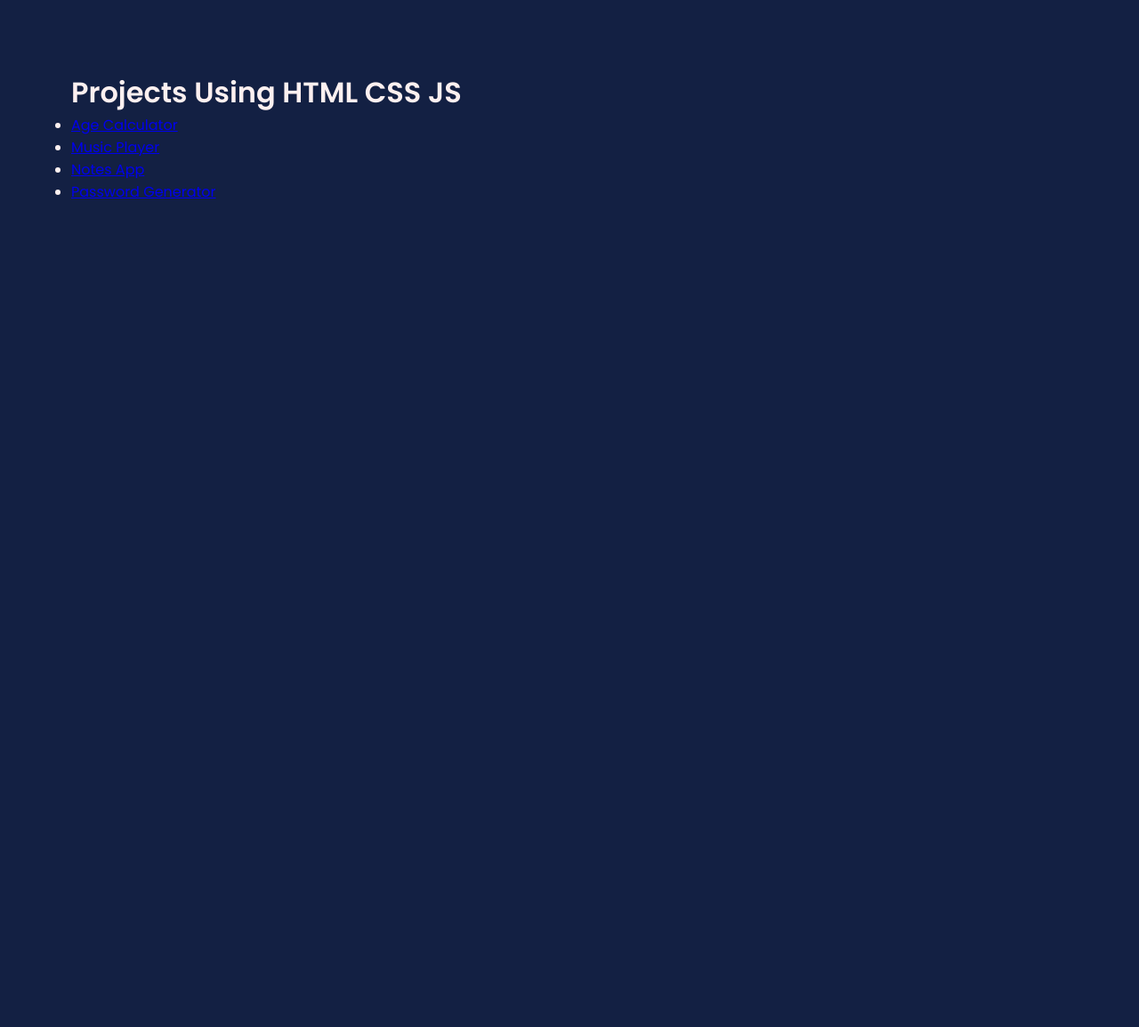
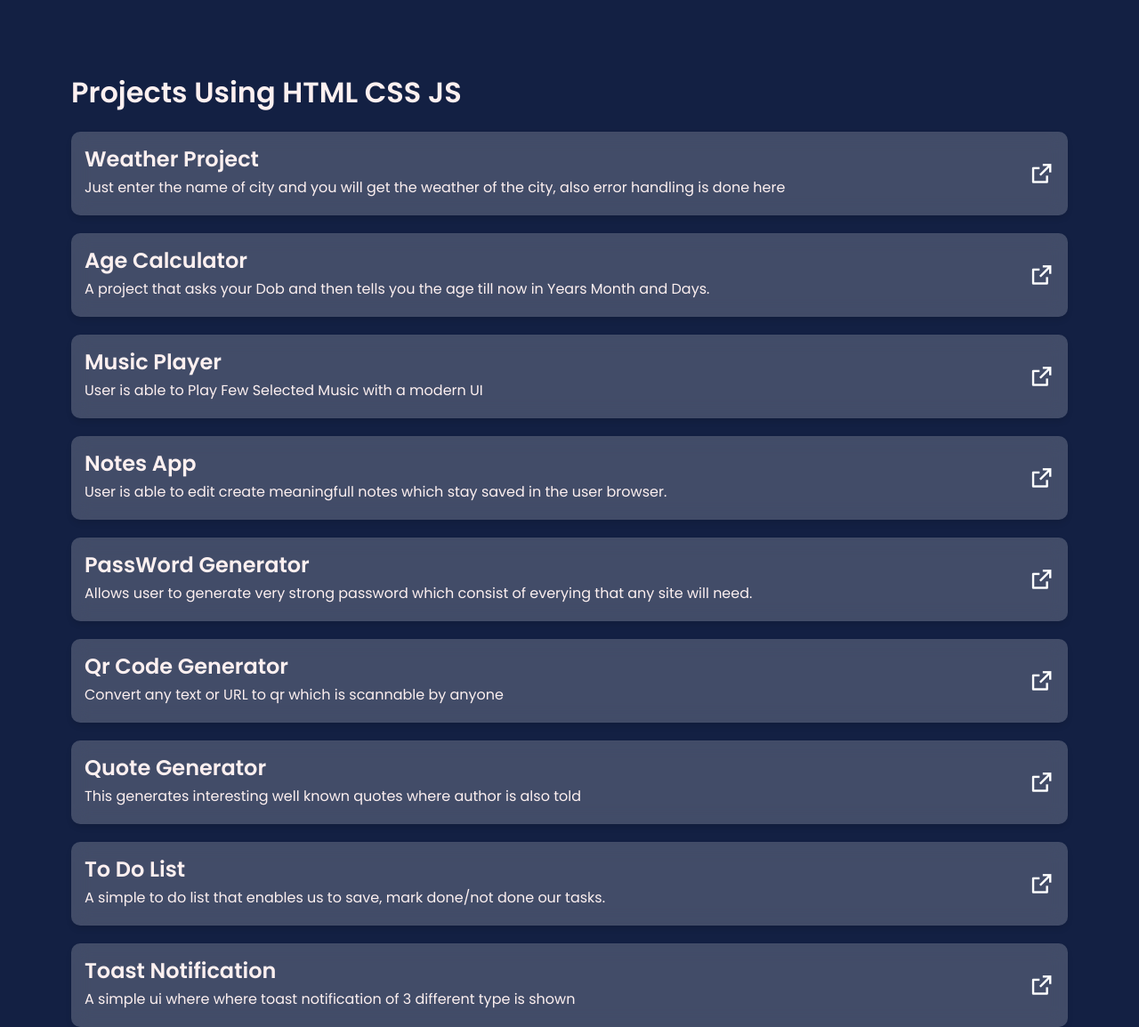
Before and after one commit to singhabhay188/JS_Projects, a plain HTML site: page index.html in a window 1280 px wide. Shown: the whole page at 89% size. Before the commit the page ends 800 px from the top, so only its background shows below. Drawn offline with nearby package versions, Linux system fonts and the light colour scheme.

Commit message:
Opening Page is Ready

```diff
--- a/index.html
+++ b/index.html
@@ -4,17 +4,14 @@
     <meta charset="UTF-8">
     <meta name="viewport" content="width=device-width, initial-scale=1.0">
     <title>Projects</title>
+    <link href="https://cdn.jsdelivr.net/npm/remixicon@3.5.0/fonts/remixicon.css" rel="stylesheet">
     <link rel="stylesheet" href="style.css">
+    <link rel="shortcut icon" href="favicon.ico" type="image/x-icon">
 </head>
 <body>
     <h1>Projects Using HTML CSS JS</h1>
 
-    <ul id="projectContainer">
-        <li><a href="Age Calculator/index.html">Age Calculator</a></li>
-        <li><a href="Music Player/index.html">Music Player</a></li>
-        <li><a href="Notes App/index.html">Notes App</a></li>
-        <li><a href="PassWord Generator/index.html">Password Generator</a></li>
-    </ul>
+    <ul id="projectContainer"></ul>
 
     <script src="script.js"></script>
 </body>
--- a/script.js
+++ b/script.js
@@ -0,0 +1,58 @@
+let projects = [
+    {
+        name:'Weather Project',
+        about:'Just enter the name of city and you will get the weather of the city, also error handling is done here',
+        url: 'Weather Project/index.html'
+    },
+    {
+        name:'Age Calculator',
+        about:'A project that asks your Dob and then tells you the age till now in Years Month and Days.',
+        url: 'Age Calculator/index.html'
+    },
+    {
+        name:'Music Player',
+        about:'User is able to Play Few Selected Music with a modern UI',
+        url: 'Music Player/index.html'
+    },
+    {
+        name:'Notes App',
+        about:'User is able to edit create meaningfull notes which stay saved in the user browser.',
+        url: 'Notes App/index.html'
+    },
+    {
+        name:'PassWord Generator',
+        about:'Allows user to generate very strong password which consist of everying that any site will need.',
+        url: 'PassWord Generator/index.html'
+    },
+    {
+        name:'Qr Code Generator',
+        about:'Convert any text or URL to qr which is scannable by anyone',
+        url: 'Qr Code Generator/index.html'
+    },
+    {
+        name:'Quote Generator',
+        about:'This generates interesting well known quotes where author is also told',
+        url: 'Quote Generator/index.html'
+    },
+    {
+        name:'To Do List',
+        about:'A simple to do list that enables us to save, mark done/not done our tasks.',
+        url: 'To Do List/index.html'
+    },
+    {
+        name:'Toast Notification',
+        about:'A simple ui where where toast notification of 3 different type is shown',
+        url: 'Toast Notification/index.html'
+    }
+]
+
+let projectContainer = document.getElementById('projectContainer');
+
+for(let i=0;i<projects.length;i++){
+    let cproject = projects[i];
+    let cprojectli = document.createElement('li');
+    cprojectli.innerHTML = `<div class="textpart"><h2>${cproject.name}</h2> <p>${cproject.about}</p></div>
+    <a href="${cproject.url}" target="_blank"><i class="ri-external-link-line"></i></a>`
+    console.log(cprojectli);
+    projectContainer.appendChild(cprojectli);
+}
--- a/style.css
+++ b/style.css
@@ -18,3 +18,29 @@ body{
 h1::selection{
     background-color: black;
 }
+
+ul li{
+    line-height: 200%;
+    list-style-type: none;
+    padding: 15px;
+    margin-top: 20px;
+    background: rgba(255, 255, 255, 0.2);
+    border-radius: 10px;
+    box-shadow: 0 4px 6px rgba(0, 0, 0, 0.1);
+    backdrop-filter: blur(10px);
+    display: flex;
+    align-items: center;
+    justify-content: space-between;
+}
+li a{
+    color: white;
+    text-decoration: none;
+    font-size: 1.8rem;
+}
+
+
+@media (max-width:500px) {
+    body{
+        padding: 5%;
+    }
+}
```
Also changed, not shown: Weather Project/index.html (+1 -1 lines), To Do List/images/checked.png (renamed from To Do List AutoSave/images/checked.png), To Do List/images/unchecked.png (renamed from To Do List AutoSave/images/unchecked.png), To Do List/index.html (renamed from To Do List AutoSave/index.html), To Do List/script.js (renamed from To Do List AutoSave/script.js), To Do List/style.css (renamed from To Do List AutoSave/style.css), favicon.ico (added), 1 other file.
